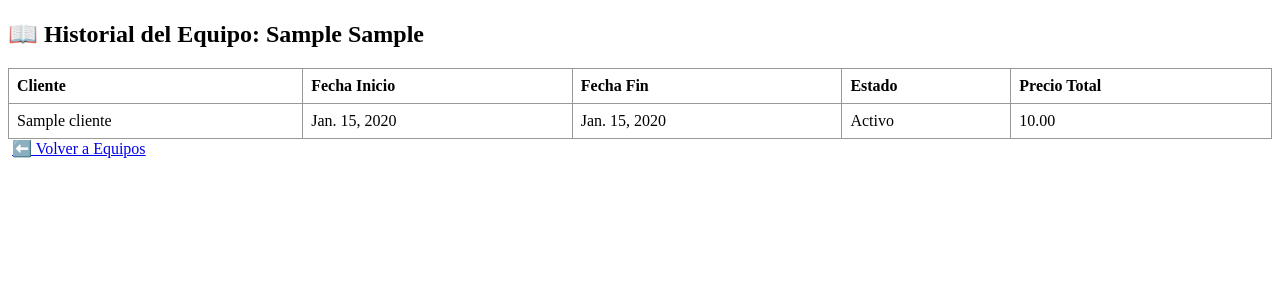
After one commit to JabesGod/Software_Alquiler, a Django app: page /equipos/1/historial/ in a window 1280 px wide. The commit adds this page. Shown: the top 300 px of the page. Run offline with Django 5.2, Linux system fonts and the light colour scheme; tables that the repository leaves empty hold one stand-in row (values such as "Sample post").

Commit message:
Actualizacion

```diff
--- a/alquiler/models.py
+++ b/alquiler/models.py
@@ -1,4 +1,5 @@
 from django.db import models
+from django.utils import timezone
 
 class Equipo(models.Model):
     ESTADOS = [
@@ -17,6 +18,70 @@ class Equipo(models.Model):
 
     def __str__(self):
         return f"{self.marca} {self.modelo} - {self.numero_serie}"
+
+    # Método para verificar rápidamente disponibilidad
+    def esta_disponible(self):
+        return self.estado == 'disponible'
+
+    # Método para historial de alquileres relacionados al equipo
+    def historial_alquileres(self):
+        return self.alquileres.select_related('cliente').order_by('-fecha_inicio')
+
+    # Cantidad total de alquileres realizados al equipo
+    def total_alquileres(self):
+        return self.alquileres.count()
+
+    # Próxima fecha en que estará disponible basado en alquileres activos
+    def proxima_fecha_disponible(self):
+        alquiler_activo = self.alquileres.filter(
+            estado_alquiler='activo', fecha_fin__gte=timezone.now().date()
+        ).order_by('fecha_fin').first()
+
+        if alquiler_activo:
+            return alquiler_activo.fecha_fin
+        return timezone.now().date()
+
+    # Método para cambiar fácilmente el estado del equipo
+    def actualizar_estado(self, nuevo_estado):
+        if nuevo_estado in dict(self.ESTADOS):
+            self.estado = nuevo_estado
+            self.save()
+            return True
+        return False
+
+    # Equipos similares según marca o modelo
+    def equipos_similares(self):
+        return Equipo.objects.filter(
+            models.Q(marca__iexact=self.marca) | models.Q(modelo__iexact=self.modelo)
+        ).exclude(id=self.id)
+
+    # Duración promedio de alquiler del equipo (en días)
+    def duracion_promedio_alquiler(self):
+        from django.db.models import Avg, F, ExpressionWrapper, DurationField
+
+        promedio = self.alquileres.filter(
+            estado_alquiler='finalizado'
+        ).annotate(
+            duracion=ExpressionWrapper(
+                F('fecha_fin') - F('fecha_inicio'), output_field=DurationField()
+            )
+        ).aggregate(promedio=Avg('duracion'))
+
+        if promedio['promedio']:
+            return promedio['promedio'].days
+        return 0
+
+    # Método para exportar información básica del equipo
+    def exportar_informacion(self):
+        return {
+            'marca': self.marca,
+            'modelo': self.modelo,
+            'numero_serie': self.numero_serie,
+            'estado': self.estado,
+            'ubicacion': self.ubicacion,
+            'fecha_registro': self.fecha_registro.strftime('%Y-%m-%d'),
+        }
+
 
 
 class Cliente(models.Model):
--- /dev/null
+++ b/alquiler/templates/historial_equipo.html
@@ -0,0 +1,39 @@
+{% load static %}
+<!DOCTYPE html>
+<html lang="es">
+<head>
+    <meta charset="UTF-8">
+    <title>Historial del Equipo</title>
+    <link rel="stylesheet" href="{% static 'alquiler/css/equipos.css' %}">
+</head>
+<body>
+    <h2>📖 Historial del Equipo: {{ equipo.marca }} {{ equipo.modelo }}</h2>
+    <table>
+        <thead>
+            <tr>
+                <th>Cliente</th>
+                <th>Fecha Inicio</th>
+                <th>Fecha Fin</th>
+                <th>Estado</th>
+                <th>Precio Total</th>
+            </tr>
+        </thead>
+        <tbody>
+            {% for alquiler in historial %}
+            <tr>
+                <td>{{ alquiler.cliente.nombre }}</td>
+                <td>{{ alquiler.fecha_inicio }}</td>
+                <td>{{ alquiler.fecha_fin }}</td>
+                <td>{{ alquiler.get_estado_alquiler_display }}</td>
+                <td>{{ alquiler.precio_total }}</td>
+            </tr>
+            {% empty %}
+            <tr>
+                <td colspan="5">No hay alquileres registrados.</td>
+            </tr>
+            {% endfor %}
+        </tbody>
+    </table>
+    <a href="{% url 'listar_equipos' %}">⬅️ Volver a Equipos</a>
+</body>
+</html>
--- a/alquiler/views/equipo_views.py
+++ b/alquiler/views/equipo_views.py
@@ -5,6 +5,9 @@ from django.db.models import Count
 import csv
 from django.http import HttpResponse
 from django.db import models
+from django.http import JsonResponse
+
+
 
 def listar_equipos(request):
     equipos = Equipo.objects.all()
@@ -129,3 +132,46 @@ def exportar_equipos_csv(request):
 
 def error_404_view(request, exception):
     return render(request, '404.html', status=404)
+
+
+def historial_equipo(request, id):
+    equipo = get_object_or_404(Equipo, id=id)
+    historial = equipo.historial_alquileres()
+    return render(request, 'historial_equipo.html', {
+        'equipo': equipo,
+        'historial': historial
+    })
+
+def proxima_disponibilidad(request, id):
+    equipo = get_object_or_404(Equipo, id=id)
+    fecha_disponible = equipo.proxima_fecha_disponible()
+    return render(request, 'proxima_disponibilidad.html', {
+        'equipo': equipo,
+        'fecha_disponible': fecha_disponible
+    })
+
+def exportar_equipos_json(request):
+    equipos = Equipo.objects.all()
+    data = [equipo.exportar_informacion() for equipo in equipos]
+    return JsonResponse({'equipos': data}, safe=False)
+
+def equipos_similares(request, id):
+    equipo = get_object_or_404(Equipo, id=id)
+    similares = equipo.equipos_similares()
+    return render(request, 'equipos_similares.html', {
+        'equipo': equipo,
+        'similares': similares
+    })
+
+def dashboard_equipo(request, id):
+    equipo = get_object_or_404(Equipo, id=id)
+    datos = {
+        'total_alquileres': equipo.total_alquileres(),
+        'duracion_promedio_dias': equipo.duracion_promedio_alquiler(),
+        'estado_actual': equipo.estado,
+        'fecha_proxima_disponibilidad': equipo.proxima_fecha_disponible(),
+    }
+    return render(request, 'dashboard_equipo.html', {
+        'equipo': equipo,
+        'datos': datos
+    })
--- a/proyecto_alquiler/urls.py
+++ b/proyecto_alquiler/urls.py
@@ -3,11 +3,12 @@ from alquiler.views.equipo_views import (
     listar_equipos, crear_equipo, editar_equipo, detalle_equipo,
     equipos_disponibles, cambiar_estado_equipo, equipos_por_estado,
     equipos_mas_alquilados, buscar_equipos, dashboard_admin,
-    calendario_alquileres, actualizar_estados_masivo, exportar_equipos_csv
+    calendario_alquileres, actualizar_estados_masivo, exportar_equipos_csv,
+    historial_equipo, proxima_disponibilidad, equipos_similares, dashboard_equipo
 )
 
 urlpatterns = [
-
+    # Urls de Equipos
     path('equipos/', listar_equipos, name='listar_equipos'),
     path('equipos/nuevo/', crear_equipo, name='crear_equipo'),
     path('equipos/<int:id>/editar/', editar_equipo, name='editar_equipo'),
@@ -16,14 +17,16 @@ urlpatterns = [
     path('equipos/<int:id>/estado/<str:nuevo_estado>/', cambiar_estado_equipo, name='cambiar_estado_equipo'),
     path('equipos/estado/<str:estado>/', equipos_por_estado, name='equipos_por_estado'),
     path('equipos/estadisticas/', equipos_mas_alquilados, name='equipos_mas_alquilados'),
-
-
     path('equipos/buscar/', buscar_equipos, name='buscar_equipos'),
     path('dashboard/', dashboard_admin, name='dashboard_admin'),
     path('alquileres/calendario/', calendario_alquileres, name='calendario_alquileres'),
     path('equipos/actualizar-masivo/', actualizar_estados_masivo, name='actualizar_estados_masivo'),
     path('equipos/exportar-csv/', exportar_equipos_csv, name='exportar_equipos_csv'),
+    path('equipos/<int:id>/historial/', historial_equipo, name='historial_equipo'),
+    path('equipos/<int:id>/proxima-disponibilidad/', proxima_disponibilidad, name='proxima_disponibilidad'),
+    path('equipos/<int:id>/similares/', equipos_similares, name='equipos_similares'),
+    path('equipos/<int:id>/dashboard/', dashboard_equipo, name='dashboard_equipo'),
 ]
 
-
+# Manejo personalizado de errores
 handler404 = 'alquiler.views.equipo_views.error_404_view'
```
Also changed, not shown: alquiler/templates/dashboard_equipo.html (added, +19 -0 lines), alquiler/templates/equipos_similares.html (added, +37 -0 lines), alquiler/templates/lista.html (+9 -3 lines), alquiler/templates/proxima_disponibilidad.html (added, +17 -0 lines).
